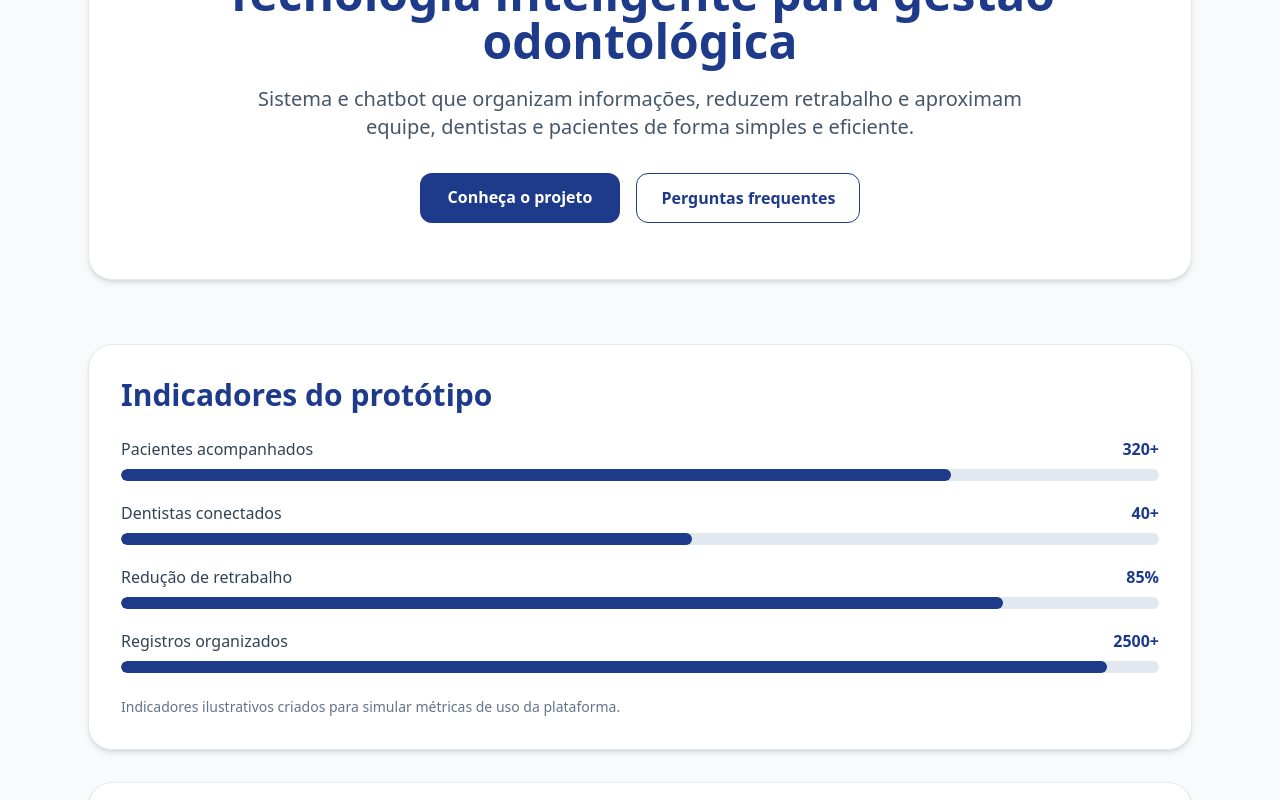
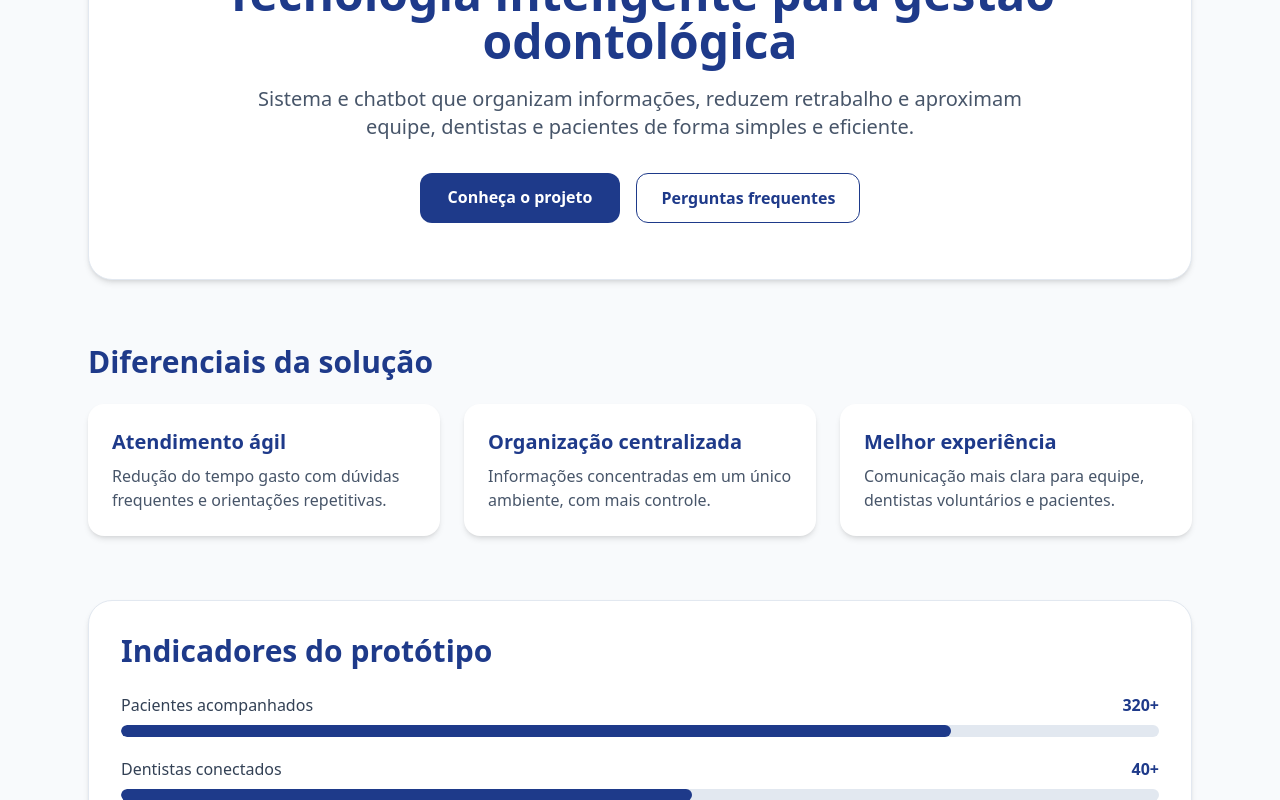
Before and after one commit to renanlima-hub/nexoratech, a React (Vite) app: page / in a window 1280 px wide. Shown: the part 432-1232 px from the top of the page. Built offline with nearby package versions, Linux system fonts and the light colour scheme.

Commit message:
feat: adiciona seção de diferenciais na home

```diff
--- a/src/pages/Home.tsx
+++ b/src/pages/Home.tsx
@@ -45,7 +45,34 @@ export default function Home() {
           </div>
         </div>
       </section>
+<section className="max-w-6xl mx-auto px-6 pb-16">
+  <h2 className="text-2xl md:text-3xl font-bold text-blue-900 mb-6">
+    Diferenciais da solução
+  </h2>
 
+  <div className="grid grid-cols-1 md:grid-cols-3 gap-6">
+    <div className="bg-white rounded-2xl shadow-md p-6">
+      <h3 className="text-xl font-bold text-blue-900 mb-2">Atendimento ágil</h3>
+      <p className="text-slate-600">
+        Redução do tempo gasto com dúvidas frequentes e orientações repetitivas.
+      </p>
+    </div>
+
+    <div className="bg-white rounded-2xl shadow-md p-6">
+      <h3 className="text-xl font-bold text-blue-900 mb-2">Organização centralizada</h3>
+      <p className="text-slate-600">
+        Informações concentradas em um único ambiente, com mais controle.
+      </p>
+    </div>
+
+    <div className="bg-white rounded-2xl shadow-md p-6">
+      <h3 className="text-xl font-bold text-blue-900 mb-2">Melhor experiência</h3>
+      <p className="text-slate-600">
+        Comunicação mais clara para equipe, dentistas voluntários e pacientes.
+      </p>
+    </div>
+  </div>
+</section>
       <section className="max-w-6xl mx-auto px-6 pb-8">
         <div className="bg-white rounded-3xl shadow-md border border-slate-200 p-8">
           <h2 className="text-2xl md:text-3xl font-bold text-blue-900 mb-6">
```
